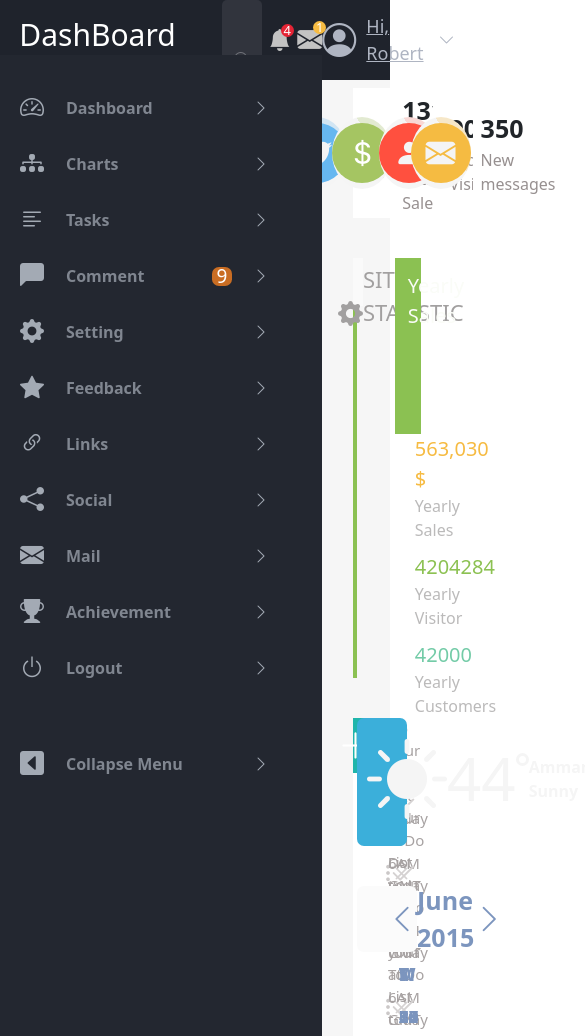
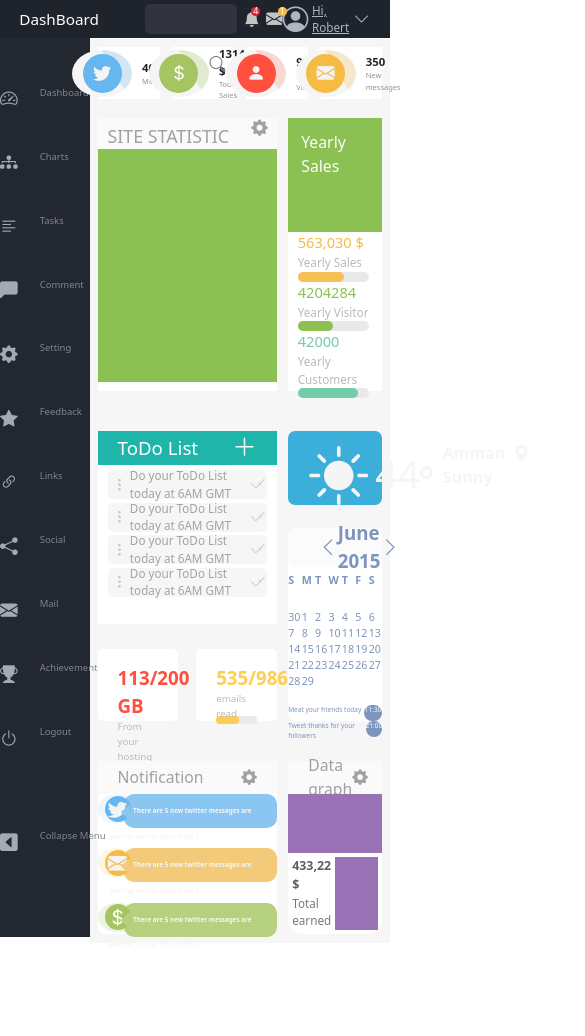
Before and after one commit to DmytroPempus/pm_21_23, a website: page index.html in a window 390 px wide. Shown: the top 1036 px of the page, 585 px wide, since content can reach past the window. After the commit the page ends 956 px from the top, so only its background shows below. Drawn offline with nearby package versions, Linux system fonts and the light colour scheme; files that its build step writes are made by us from their sources.

Commit message:
Add files via upload
сайт адаптивний

```diff
--- a/index.html
+++ b/index.html
@@ -54,8 +54,9 @@
 
 
     <div class="menu">
-        <div class="menu-Dashboard">
-            <i class="bi bi-speedometer2"></i>
+        <div class="menu-content">
+            <div class="menu-item">
+                <i class="bi bi-speedometer2" ></i>
                 <a class="menu-name" href="#">Dashboard</a>
                 <i class="bi bi-chevron-right" ></i>
             </div>
@@ -111,11 +112,13 @@
                 <a class="menu-name" href="#">Logout</a>
                 <i class="bi bi-chevron-right"></i>
             </div>
-        <div class="menu-CollapseMenu">
+            <div class="menu-item" id="collapse-menu">
                 <i class="bi bi-caret-left-square-fill"></i>
                 <a class="menu-name" href="#">Collapse Menu</a>
                 <i class="bi bi-chevron-right"></i>
             </div>
+        </div>
+
     </div>
 
 
@@ -172,7 +175,6 @@
                     <div class="setting-site-statistic">
                         <i class="bi bi-gear-fill" id="setting-site-statistic"></i>
                     </div>
-
                 </div>
 
                 <div class="site-statistic-graph">
@@ -334,11 +336,11 @@
                     </div>
                     <div class="events">
                         <div class="first-event">
-                            <p>Meat your friends today</p>
+                            <p class="event-text">Meat your friends today</p>
                            <span class="event-time"> 11:30 </span>
                         </div>
                         <div class="second-event">
-                            <p>Twit thanks for your followers</p>
+                            <p>Tweet thanks for your followers</p>
                             <span class="event-time">21:00</span>
                         </div>
                     </div>
--- a/style.scss
+++ b/style.scss
@@ -1,3 +1,12 @@
+$maxWidth:1600;
+@mixin adaptiv-value($property,$startSize,$minSize)
+{
+  $addSize: $startSize - $minSize;
+  #{$property}:calc(#{$minSize + px} + #{$addSize} * ((100vw - 1024px) / #{$maxWidth - 1024}));
+
+}
+
+
 *{
   margin:0;
   padding:0;
@@ -5,8 +14,10 @@
 }
 
 body{
-
-  height: 1600px;
+  display: flex;
+  flex-direction: row;
+  @include adaptiv-value("height",1565 ,1250 );
+  width: 100%;
 }
 
 .header {
@@ -14,9 +25,8 @@ body{
   width: 100%;
   position: absolute;
   top: 0;
-  display: flex;
-  align-items: center;
   z-index: 1;
+
 }
 .navbar-header {
   display: flex;
@@ -29,14 +39,13 @@ body{
   padding-right: 12.7%;
   padding-left: 2%;
   color:white;
-  font-size: 30px;
-  margin-bottom: 11px;
+  @include adaptiv-value("font-size", 30, 23);
 }
 
 .search-box
 {
   width: 33%;
-  height: 66%;
+  @include adaptiv-value("height", 40, 35);
   position: relative;
   background: #31343d;
   border-radius: 5px;
@@ -77,21 +86,22 @@ body{
 }
 .bi-bell-fill
 {
-  font-size: 22px;
+  @include adaptiv-value("font-size", 24, 20)
 }
 .notification-badge-bell {
   position: absolute;
   top: 0;
-  right:-3px;
+  right:-3%;
   background-color: #e52435;
   color: white;
-  width: 13px;
-  height: 13px;
+  @include adaptiv-value("width", 13, 11);
+  @include adaptiv-value("height", 13, 11);
   border-radius: 50%;
   padding:0;
-  font-size: 13px;
-  text-align: center;
-  line-height: 13px;
+  @include adaptiv-value("font-size", 13, 11);
+  text-align:center;
+  @include adaptiv-value("line-height", 13, 11);
+
 }
 .top-menu-mail
 {
@@ -100,21 +110,21 @@ body{
 }
 #env-top-menu
 {
-  font-size: 25px;
+  @include adaptiv-value("font-size", 25, 21);
 }
 .notification-badge-mail {
   position: absolute;
   top: 0;
   right:-4px;
-  width: 13px;
-  height: 13px;
+  @include adaptiv-value("width", 13, 11);
+  @include adaptiv-value("height", 13, 11);
   background-color:#f6bb42;
   color: white;
   border-radius: 50%;
   padding:0;
-  font-size: 13px;
+  @include adaptiv-value("font-size", 13, 11);
   text-align: center;
-  line-height: 13px;
+  @include adaptiv-value("line-height", 13, 11);
 }
 
 .top-menu-avatar {
@@ -131,68 +141,67 @@ body{
 .avatar-text
 {
   margin: 0;
-  padding-right: 15px;
-  padding-left: 10px;
-  font-size: 18px;
+  @include adaptiv-value("padding-right", 15, 10);
+  @include adaptiv-value("padding-left", 10, 7);
+  @include adaptiv-value("font-size", 18, 15);
 }
 .bi-person-circle {
-  font-size: 34px;
+  @include adaptiv-value("font-size", 34, 30);
 }
-
 
 .menu
 {
-  width: 322px;
-  height: 1615px;
+  @include adaptiv-value("height",1620 ,1295 );
   background-color:#232730;
-  margin-top: 55px;
-  position: absolute;
-  left: 0;
-  z-index: 1;
+  width: 23vw;
+
+  .menu-content
+  {
+    padding-top: 30px;
+    @include adaptiv-value("padding-left", 30, 15);
+    display: flex;
+    flex-direction: column;
+    justify-content: space-between;
+    width: 100%;
+    height: 800px;
+    min-width: 260px;
+    background-color:#232730;
+    margin-top: 55px;
+    z-index: 1;
+  }
 }
+
 .menu-item
 {
-  padding-top: 20px;
-  padding-left: 20px;
 
 }
-.menu-Dashboard
+#collapse-menu
 {
-  padding-top: 34px;
-  padding-left: 20px;
+padding-top: 40px;
+}
 
-}
-.menu-CollapseMenu
-{
-  padding-top: 60px;
-  padding-left: 20px;
-
-}
 .menu-name{
-  padding-top:7px ;
   padding-left: 22px;
   position: absolute;
   color: #808690;
   text-decoration: none;
-  font-weight:bold;
-}
-.left-menu-imagine{
-  padding-left:11px ;
-  width: 35px;
-  height: 20px;
-}
-.right-shape{
-  position: absolute;
-  float: right;
+  font-weight:500;
+  @include adaptiv-value("font-size", 20, 15);
+  @include adaptiv-value("padding-top", 7, 4);
+
 
 }
+
+
 
 .bi-chevron-right
 {
   color:#a3aab4;
   float:right;
-  padding-right:53px;
-  padding-top: 7px;
+  @include adaptiv-value("padding-top",6,3);
+  @include adaptiv-value("padding-right",53,30);
+  @include adaptiv-value("font-size", 18, 15);
+
 }
 .bi-caret-left-square-fill
 {
@@ -202,7 +211,7 @@ body{
 i.bi-speedometer2,.bi-diagram-3-fill,.bi-text-left,.bi-chat-left-fill,#setting-menu,.bi-star-fill,.bi-link-45deg,.bi-share-fill,#env-left-menu,.bi-trophy-fill,.bi-power,.bi-caret-left-square-fill
 {
   color:#a3aab4;
-  font-size: 24px;
+  @include adaptiv-value("font-size", 24, 21);
 }
 #menu-comment
 {
@@ -210,27 +219,27 @@ i.bi-speedometer2,.bi-diagram-3-fill,.bi-text-left,.bi-chat-left-fill,#setting-m
 }
 .notification-badge-comment {
   position: absolute;
-  top: 30px;
+  top: 8px;
   right:90px;
-  width: 20px;
-  height: 19px;
+  @include adaptiv-value("width", 20, 17);
+  @include adaptiv-value("height", 19, 16);
   background-color:#c96d23;
   color: white;
   border-radius: 35%;
   padding:0;
-  font-size: 19px;
+  @include adaptiv-value("font-size", 19, 16);
   text-align: center;
-  line-height: 19px;
+  @include adaptiv-value("line-height", 20, 16);
 }
 
 
 
 .main-container{
-  padding:88px 31px;
+  @include adaptiv-value("margin-top",50,45 );
+  @include adaptiv-value("padding",31 ,20 );
   background: #f6f6f6;
-  width: calc(100% - 322px);
-  height: calc(100% - 20px);
-  margin-left:322px;
+  width: 77vw;
+  height: 100%
 
 }
 
@@ -240,10 +249,10 @@ i.bi-speedometer2,.bi-diagram-3-fill,.bi-text-left,.bi-chat-left-fill,#setting-m
   justify-content: center;
   align-items: center;
   width: 22%;
-  height: 130px;
+  @include adaptiv-value("height",125 ,90 );
   background-color:white;
-  padding-right: 30px;
-  padding-left: 10px;
+  @include adaptiv-value("padding-right",30 ,20 );
+  @include adaptiv-value("padding-left",10 ,7 );
 }
 
 
@@ -251,15 +260,15 @@ i.bi-speedometer2,.bi-diagram-3-fill,.bi-text-left,.bi-chat-left-fill,#setting-m
 {
   position: relative;
   color:#f4f4f5;
-  width: 60px;
-  height: 60px;
+  @include adaptiv-value("width",60 ,50 );
+  @include adaptiv-value("height",60 ,50 );
   border-radius: 50%;
   display: flex;
   justify-content: center;
   align-items: center;
-  margin-top: 26px;
-  font-size: 30px;
-  bottom:13px;
+  @include adaptiv-value("margin-top",26 ,22 );
+  @include adaptiv-value("font-size",35 ,27 );
+  @include adaptiv-value("bottom",13 ,11 );
 }
 .twitter-top-box
 {
@@ -287,8 +296,9 @@ i.bi-speedometer2,.bi-diagram-3-fill,.bi-text-left,.bi-chat-left-fill,#setting-m
   display: flex;
   justify-content: center;
   align-items: center;
-  height: 72px;
-  width: 72px;
+  @include adaptiv-value("width",72 ,60 );
+  @include adaptiv-value("height",72 ,60 );
+  min-width: 60px;
   border-radius: 50%;
 }
 
@@ -318,13 +328,14 @@ i.bi-speedometer2,.bi-diagram-3-fill,.bi-text-left,.bi-chat-left-fill,#setting-m
 
 .twitter-number,.sales-number,.visitors-number,.message-number
 {
-  font-size: 25px;
+  @include adaptiv-value("font-size",24 ,18 );
   font-weight:bold;
   margin: 0;
 }
 
 .twitter-description,.sales-description,.visitors-description,.message-description{
   margin: 0;
+  @include adaptiv-value("font-size",18 ,13 );
   color: #979090
 }
 
@@ -350,9 +361,9 @@ i.bi-speedometer2,.bi-diagram-3-fill,.bi-text-left,.bi-chat-left-fill,#setting-m
   display: flex;
   justify-content: space-between;
   align-content: space-between;
-  margin-top: 40px;
+  @include adaptiv-value("margin-top",40 ,30 );
   width: 100%;
-  height: 420px;
+  @include adaptiv-value("height",420 ,350 );
 
   .site-statistic
   {
@@ -365,23 +376,24 @@ i.bi-speedometer2,.bi-diagram-3-fill,.bi-text-left,.bi-chat-left-fill,#setting-m
     {
       width:100%;
       height: 48px;
+      @include adaptiv-value("height",48 ,40 );
       background: #fafafa;
       color: #a2a0a0;
-      font-size: 22px;
+      @include adaptiv-value("font-size",22 ,20 );
       padding-left: 10px;
       padding-top: 5px;
 
 
       #setting-site-statistic
       {
-        font-size: 25px;
+        @include adaptiv-value("font-size",25 ,21);
       }
       .setting-site-statistic
       {
         display: flex;
         position: relative;
         justify-content: right;
-        padding-right:30px ;
+        @include adaptiv-value("padding-right",30 ,20 );
         bottom: 50px;
       }
 
@@ -390,7 +402,7 @@ i.bi-speedometer2,.bi-diagram-3-fill,.bi-text-left,.bi-chat-left-fill,#setting-m
     .site-statistic-graph
     {
       width:100%;
-      height:calc(100% - 48px);
+      height: calc(100% - 40px);
       background: #8bc152;
     }
   }
@@ -398,7 +410,6 @@ i.bi-speedometer2,.bi-diagram-3-fill,.bi-text-left,.bi-chat-left-fill,#setting-m
   .yearly-statistic
   {
     position: relative;
-    margin-left: 38px;
     background: #ffffff;
     display: flex;
     flex-direction: column;
@@ -409,7 +420,7 @@ i.bi-speedometer2,.bi-diagram-3-fill,.bi-text-left,.bi-chat-left-fill,#setting-m
     {
       background: #8bc152;
       color: #fafcf7;
-      font-size: 20px;
+      @include adaptiv-value("font-size",20 ,18 );
       width: 100%;
       height: 42%;
       padding:13px;
@@ -418,16 +429,17 @@ i.bi-speedometer2,.bi-diagram-3-fill,.bi-text-left,.bi-chat-left-fill,#setting-m
     {
       width: 100%;
       height: 58%;
-      padding-left:20px ;
-      padding-right:30px ;
+      @include adaptiv-value("padding-left",20 ,15 );
+      @include adaptiv-value("padding-right",30 ,22 );
       display: flex;
       flex-direction: column;
       justify-content: space-around;
-      padding-bottom: 15px;
+      @include adaptiv-value("padding-bottom",15 ,10 );
 
 
       .yearly-text
       {
+        @include adaptiv-value("font-size",18 ,15 );
         margin: 0;
         color:#bbbaba;
       }
@@ -443,7 +455,7 @@ i.bi-speedometer2,.bi-diagram-3-fill,.bi-text-left,.bi-chat-left-fill,#setting-m
         {
           margin: 0;
           color:#f6bb42;
-          font-size:20px ;
+          @include adaptiv-value("font-size",23 ,19 );
         }
         .sales-progress
         {
@@ -459,7 +471,7 @@ i.bi-speedometer2,.bi-diagram-3-fill,.bi-text-left,.bi-chat-left-fill,#setting-m
         {
           margin: 0;
           color:#8cc152;
-          font-size:20px ;
+          @include adaptiv-value("font-size",23 ,19 );
         }
         .visitors-progress
         {
@@ -476,7 +488,7 @@ i.bi-speedometer2,.bi-diagram-3-fill,.bi-text-left,.bi-chat-left-fill,#setting-m
         {
           margin: 0;
           color:#73cba7;
-          font-size:20px ;
+          @include adaptiv-value("font-size",23 ,19 );
         }
         .customers-progress
         {
@@ -496,7 +508,7 @@ i.bi-speedometer2,.bi-diagram-3-fill,.bi-text-left,.bi-chat-left-fill,#setting-m
   justify-content: space-between;
   margin-top: 40px;
   width: 100%;
-  height: 500px;
+  @include adaptiv-value("height",500, 400 );
 
   .left-boxes
   {
@@ -513,14 +525,13 @@ i.bi-speedometer2,.bi-diagram-3-fill,.bi-text-left,.bi-chat-left-fill,#setting-m
       width: 100%;
       height: 66.7%;
       background: #ffffff;
-      font-size: 20px;
-
 
       .todo-list-header
       {
         display: flex;
         width: 100%;
-        height: 55px;
+        @include adaptiv-value("height", 55, 45 );
+
         padding-left: 20px;
         background: #1fb5ab;
         color:white;
@@ -530,11 +541,11 @@ i.bi-speedometer2,.bi-diagram-3-fill,.bi-text-left,.bi-chat-left-fill,#setting-m
         {
           width: 100%;
           margin: 0;
-          font-size: 25px;
+          @include adaptiv-value("font-size", 25, 22 );
         }
         .plus{
           width: 30%;
-          font-size: 35px;
+          @include adaptiv-value("font-size", 35, 30 );
           font-weight: bold;
           display: flex;
           justify-content: flex-end;
@@ -547,9 +558,10 @@ i.bi-speedometer2,.bi-diagram-3-fill,.bi-text-left,.bi-chat-left-fill,#setting-m
         width: 100%;
         height: calc(100% - 55px);
         background: #ffffff;
-        padding-right:20px;
-        padding-left: 25px;
-        padding-bottom: 10px;
+        @include adaptiv-value("padding-right", 20, 15 );
+        @include adaptiv-value("padding-left", 25, 18 );
+        @include adaptiv-value("padding-top", 10, 7 );
+        @include adaptiv-value("padding-bottom", 15, 10 );
         display: flex;
         flex-direction: column;
         justify-content: space-around;
@@ -557,8 +569,9 @@ i.bi-speedometer2,.bi-diagram-3-fill,.bi-text-left,.bi-chat-left-fill,#setting-m
 
         .todo-list-tasks
         {
+          @include adaptiv-value("padding", 15, 10 );
           width: 100%;
-          height: 50px;
+          @include adaptiv-value("height", 50, 40 );
           background: #f6f6f6;
           border-radius: 5px;
           display: flex;
@@ -572,27 +585,29 @@ i.bi-speedometer2,.bi-diagram-3-fill,.bi-text-left,.bi-chat-left-fill,#setting-m
             margin: 0;
             color: #a7a2a2;
             padding-left: 10px;
-            font-size: 15px;
+            @include adaptiv-value("font-size", 18, 15 );
           }
 
           .bi-three-dots-vertical
           {
             width: 5%;
             color: #cbc8c8;
+            @include adaptiv-value("font-size", 25, 20 );
+
           }
 
           .bi-check2
           {
             width: 5%;
             color: #d5d2d2;
-            font-size: 30px;
+            @include adaptiv-value("font-size", 30, 25 );
             display: flex;
           }
           .bi-x
           {
             width: 5%;
             color: #d5d2d2;
-            font-size: 27px;
+            @include adaptiv-value("font-size", 37, 24 );
           }
         }
       }
@@ -607,11 +622,13 @@ i.bi-speedometer2,.bi-diagram-3-fill,.bi-text-left,.bi-chat-left-fill,#setting-m
       .check-strings-text
       {
         color:#bdb9b9;
-        font-size: 14px;
+        @include adaptiv-value("font-size", 14, 12 );
+        @include adaptiv-value("margin-bottom", 15, 5 );
+
       }
       .statistic-line-check-strings
       {
-        height: 17px;
+        @include adaptiv-value("height", 17, 13 );
         width: 100%;
         background: #eaeaea;
         border-radius: 8px;
@@ -628,7 +645,7 @@ i.bi-speedometer2,.bi-diagram-3-fill,.bi-text-left,.bi-chat-left-fill,#setting-m
         .hosting-usage-number
         {
           color:#ff503f;
-          font-size: 25px;
+          @include adaptiv-value("font-size", 25, 22 );
           font-weight: bold;
           margin: 0;
         }
@@ -652,7 +669,7 @@ i.bi-speedometer2,.bi-diagram-3-fill,.bi-text-left,.bi-chat-left-fill,#setting-m
         .emails-read-number
         {
           color:#fdce56;
-          font-size: 25px;
+          @include adaptiv-value("font-size", 25, 22 );
           font-weight: bold;
           margin: 0;
         }
@@ -684,13 +701,16 @@ i.bi-speedometer2,.bi-diagram-3-fill,.bi-text-left,.bi-chat-left-fill,#setting-m
       display: flex;
       flex-direction: row;
       justify-content: space-around;
-      padding-right: 40px;
-      padding-left:10px ;
+      @include adaptiv-value("padding-right", 40, 20 );
+      @include adaptiv-value("padding-left", 10, 5 );
+
 
 
       .sun {
         color:#f5f5f5;
-        font-size: 80px;
+        @include adaptiv-value("font-size", 80,70 );
+        @include adaptiv-value("padding-left",0, 10 );
+
       }
 
       .temperature {
@@ -699,8 +719,9 @@ i.bi-speedometer2,.bi-diagram-3-fill,.bi-text-left,.bi-chat-left-fill,#setting-m
 
         .temperature-number {
           color:#f5f5f5;
-          font-size: 60px;
-          margin-top: 15px;
+          @include adaptiv-value("font-size",60, 50 );
+          margin-top: 13px;
+          padding-left: 7px;
         }
 
         .circle {
@@ -732,19 +753,21 @@ i.bi-speedometer2,.bi-diagram-3-fill,.bi-text-left,.bi-chat-left-fill,#setting-m
           {
             margin-bottom: 0;
             font-weight: bold;
-            margin-right: 8px;
+            padding-right: 8px;
+            padding-left: 10px;
           }
 
           .bi-geo-alt-fill
           {
             margin: 0;
           }
-      }
+        }
 
         .weather-description
         {
           color: #f5f5f5;
           font-weight: bold;
+          padding-left: 10px;
         }
       }
     }
@@ -773,27 +796,27 @@ i.bi-speedometer2,.bi-diagram-3-fill,.bi-text-left,.bi-chat-left-fill,#setting-m
         #calendar-right-chevron
         {
           color: #7c95be;
-          font-size: 30px;
+          @include adaptiv-value("font-size",30 ,25 );
           padding: 0;
         }
         .bi-chevron-left
         {
           color: #7c95be;
-          font-size: 30px;
+          @include adaptiv-value("font-size",30 ,25 );
         }
 
         .today-data
         {
           margin: 0;
           color: #7c95be;
-          font-size: 25px;
+          @include adaptiv-value("font-size",25 ,22 );
           font-weight: bold;
         }
       }
       .calendar-body
       {
-        padding: 10px 20px 0 10px;
-
+        @include adaptiv-value("padding-left",40 ,20 );
+        @include adaptiv-value("font-size",25 ,22 );
       }
 
       .calendar-body ul
@@ -802,13 +825,17 @@ i.bi-speedometer2,.bi-diagram-3-fill,.bi-text-left,.bi-chat-left-fill,#setting-m
         flex-wrap: wrap;
         list-style: none;
         color: #7c95be;
+        padding-left: 0;
+        padding-top: 5px;
+        @include adaptiv-value("font-size",17 ,14 );
+
       }
       .calendar-body ul li
       {
         width: calc(100% / 7);
         color: #7c95be;
         font-weight: 500;
-        font-size: 17px;
+        @include adaptiv-value("font-size",17 ,14 );
       }
 
       .calendar-body .weeks li
@@ -824,6 +851,8 @@ i.bi-speedometer2,.bi-diagram-3-fill,.bi-text-left,.bi-chat-left-fill,#setting-m
       .events
       {
         padding: 0 20px 0 40px;
+        @include adaptiv-value("padding-right",20 ,10 );
+        @include adaptiv-value("padding-left",40 ,20 );
         display: flex;
         flex-direction: column;
 
@@ -833,13 +862,21 @@ i.bi-speedometer2,.bi-diagram-3-fill,.bi-text-left,.bi-chat-left-fill,#setting-m
           display: flex;
           flex-direction: row;
           justify-content: space-between;
+          @include adaptiv-value("font-size",17 ,12 );
+
+          .event-text
+          {
+            margin: 0;
+          }
+
 
           .event-time
           {
             display: flex;
             justify-content: center;
-            height: 25px;
-            width: 60px;
+            @include adaptiv-value("height",25 ,16 );
+            @include adaptiv-value("width",60 ,40 );
+            min-height:16px ;
             background: #7c95be;
             border-radius:20px;
             color: #ffffff;
@@ -856,7 +893,7 @@ i.bi-speedometer2,.bi-diagram-3-fill,.bi-text-left,.bi-chat-left-fill,#setting-m
   display: flex;
   justify-content: space-between;
   width:100%;
-  height:320px;
+  @include adaptiv-value("height",320 ,250 );
   margin-top: 40px;
 
   .notification-header,.data-graph-header
@@ -865,7 +902,7 @@ i.bi-speedometer2,.bi-diagram-3-fill,.bi-text-left,.bi-chat-left-fill,#setting-m
     height: 19.5%;
     background: #fafafa;
     color: #a2a0a0;
-    font-size: 22px;
+    @include adaptiv-value("font-size",22,19 );
     padding:0 20px;
     display: flex;
     justify-content: space-between;
@@ -887,7 +924,7 @@ i.bi-speedometer2,.bi-diagram-3-fill,.bi-text-left,.bi-chat-left-fill,#setting-m
     {
       width: 100%;
       height: 80.5%;
-      padding: 20px;
+      @include adaptiv-value("padding",20 ,10 );
 
       .notification-blocks
       {
@@ -918,8 +955,9 @@ i.bi-speedometer2,.bi-diagram-3-fill,.bi-text-left,.bi-chat-left-fill,#setting-m
           display: flex;
           justify-content: center;
           align-items: center;
-          height: 55px;
-          width: 55px;
+          @include adaptiv-value("height",55 ,43 );
+          @include adaptiv-value("width",55 ,43 );
+          min-width: 40px;
           border-radius: 50%;
 
 
@@ -927,14 +965,14 @@ i.bi-speedometer2,.bi-diagram-3-fill,.bi-text-left,.bi-chat-left-fill,#setting-m
           {
             position: relative;
             color:#f4f4f5;
-            width: 47px;
-            height: 47px;
+            @include adaptiv-value("width",47 ,37 );
+            @include adaptiv-value("height",47 ,37 );
             border-radius: 50%;
             display: flex;
             justify-content: center;
             align-items: center;
             margin-top: 26px;
-            font-size: 30px;
+            @include adaptiv-value("font-size",30 ,25 );
             bottom:13px;
           }
           .twitter-notification-box
@@ -969,22 +1007,26 @@ i.bi-speedometer2,.bi-diagram-3-fill,.bi-text-left,.bi-chat-left-fill,#setting-m
       .notification-text-block
       {
         width: 100%;
-        height: 55px;
+        @include adaptiv-value("height",55 ,45 );
         border-radius: 10px;
 
         .notification-text
         {
           color: #f6f6f6;
+          @include adaptiv-value("font-size",16 ,11.4 );
           font-weight: bolder;
-          font-size: 15px;
+          position: relative;
+          bottom:3px;
+          right: 15px;
+
         }
 
         .bi-caret-left-fill
         {
           margin-top: 10px;
-          font-size: 30px;
+          @include adaptiv-value("font-size",30 ,25 );
           position: relative;
-          right: 20px;
+          @include adaptiv-value("right",20 ,14 );
           top:3px;
         }
         #twitter-text-icon
@@ -1002,11 +1044,13 @@ i.bi-speedometer2,.bi-diagram-3-fill,.bi-text-left,.bi-chat-left-fill,#setting-m
         .notification-text
         {
           width: 90%;
+
         }
       }
       #twitter-text
       {
         background: #8ac6f0;
+
       }
       #mail-text
       {
@@ -1045,7 +1089,7 @@ i.bi-speedometer2,.bi-diagram-3-fill,.bi-text-left,.bi-chat-left-fill,#setting-m
         display: flex;
         flex-direction: row;
         justify-content: space-between;
-        padding:25px;
+        @include adaptiv-value("padding",25 ,15 );
 
         .total-earned
         {
@@ -1057,14 +1101,14 @@ i.bi-speedometer2,.bi-diagram-3-fill,.bi-text-left,.bi-chat-left-fill,#setting-m
           .total-earned-number
           {
             margin: 0;
-            font-size: 25px;
+            @include adaptiv-value("font-size",25 ,19 );
             font-weight: bold;
             color: #5f5f5f;
           }
           .total-earned-text
           {
             margin: 0;
-            font-size: 18px;
+            @include adaptiv-value("font-size",18 ,15 );
             color: #7f7777;
           }
 
```
Lines whose indentation alone changed are shown as unchanged.
